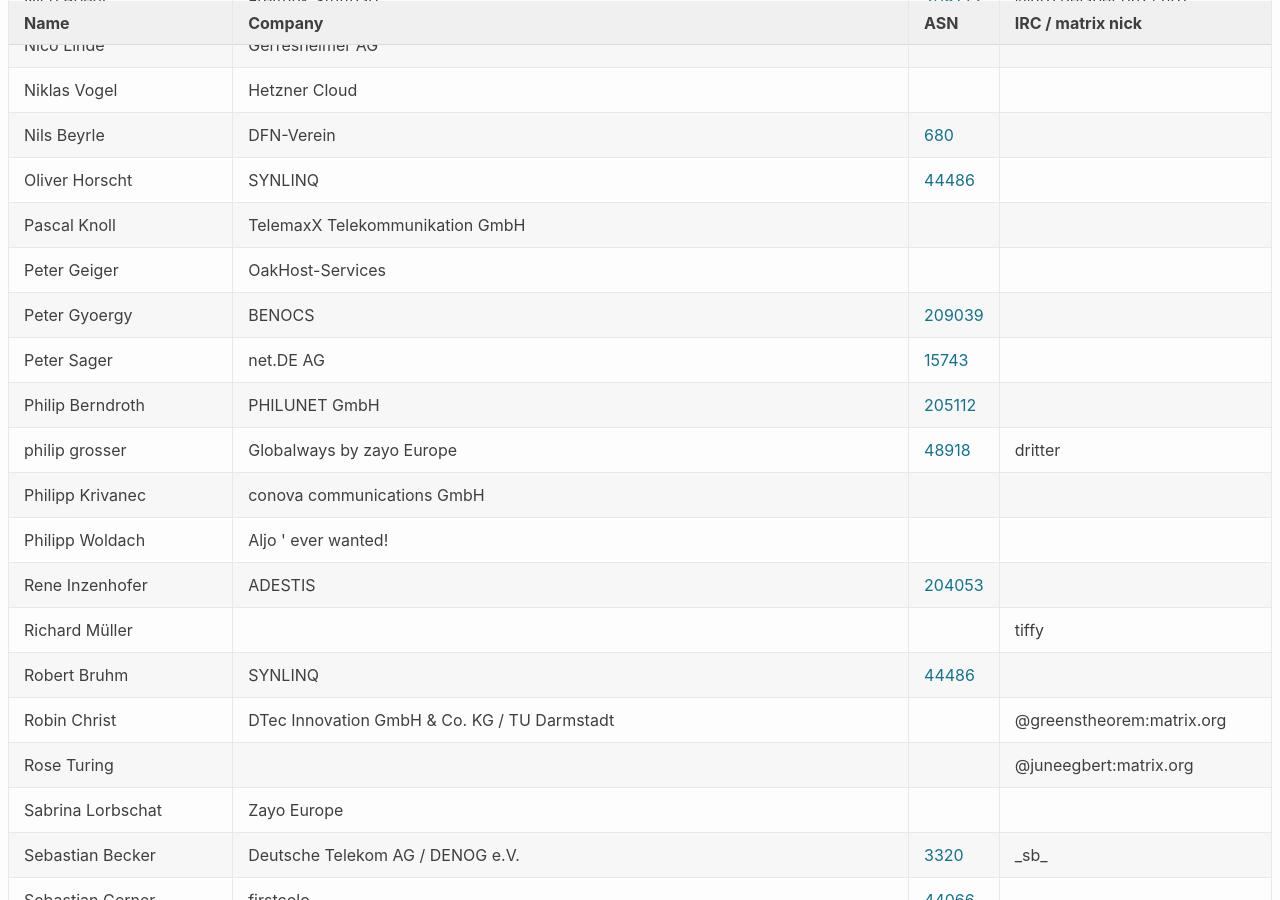
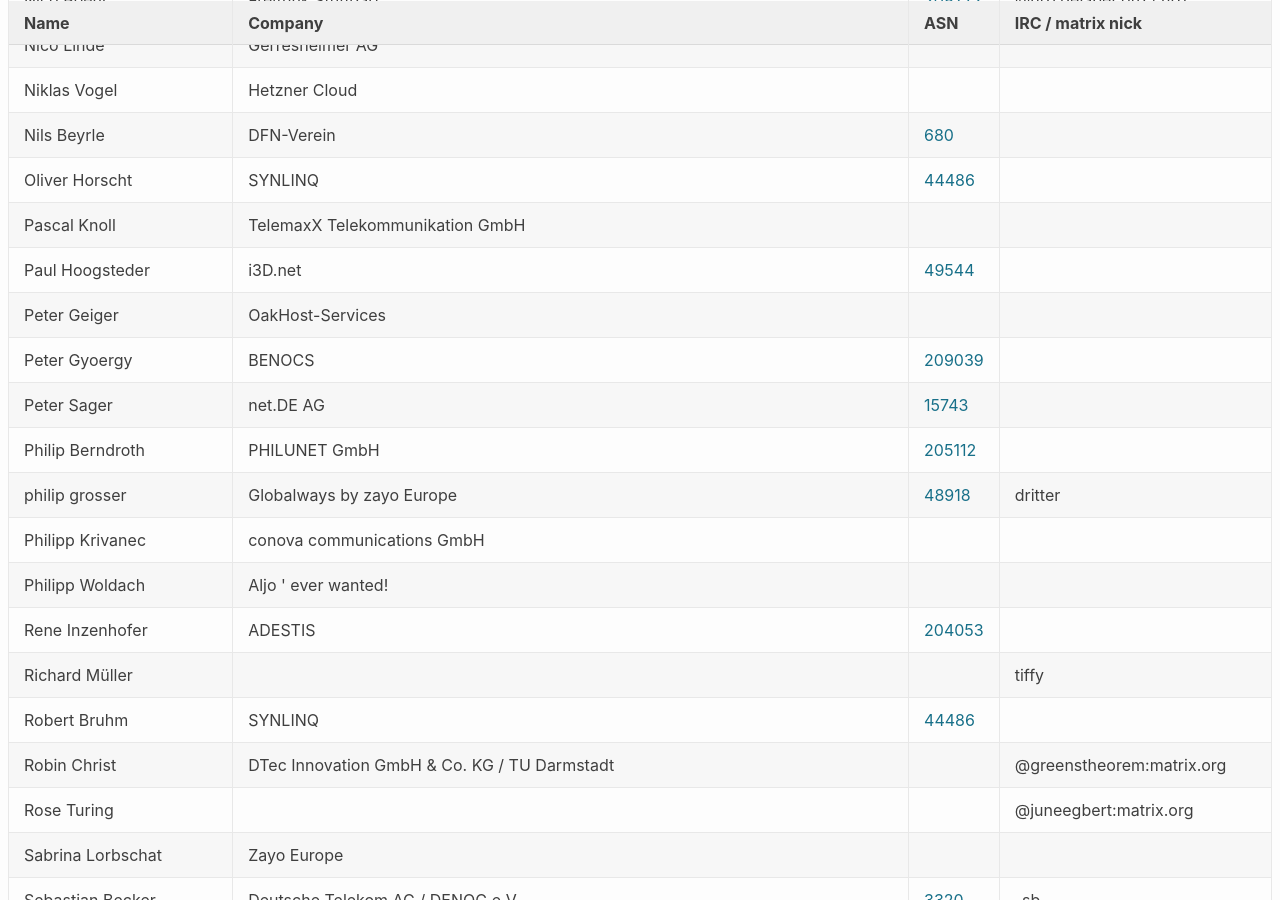
Before and after one commit to denog/pretix-attendeelist, a Jekyll site: the page built from denog17/index.markdown, in a window 1280 px wide and 900 px high, scrolled down 5623 px. Built offline with Jekyll 4.4.1, drawn with Linux system fonts in a browser that asks for light colours.

Commit message:
Latest data: Mon Jun 30 15:33:05 UTC 2025

```diff
--- a/_data/attendees_denog17_onsite.json
+++ b/_data/attendees_denog17_onsite.json
@@ -756,6 +756,12 @@
     "asn": null
   },
   {
+    "name": "Paul Hoogsteder",
+    "company": "i3D.net",
+    "irc": null,
+    "asn": "49544"
+  },
+  {
     "name": "Peter Geiger",
     "company": "OakHost-Services",
     "irc": null,
```
